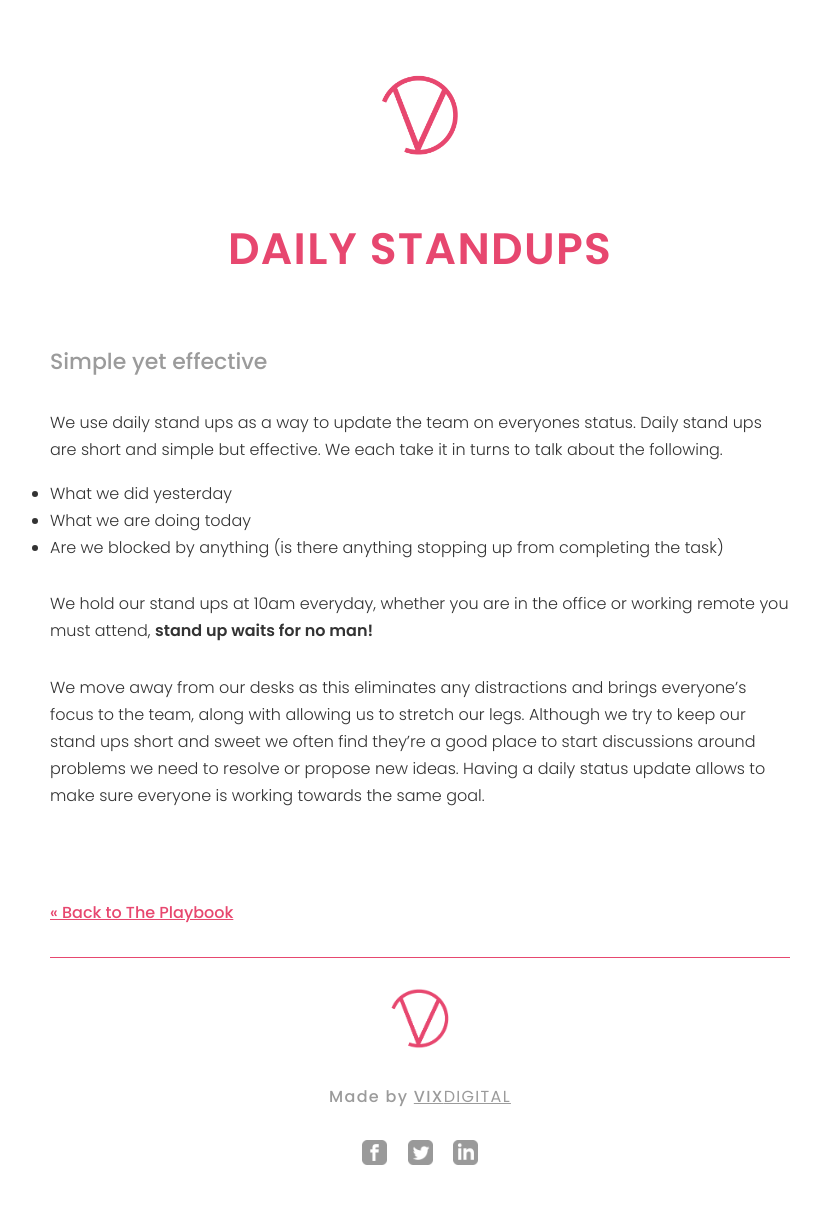
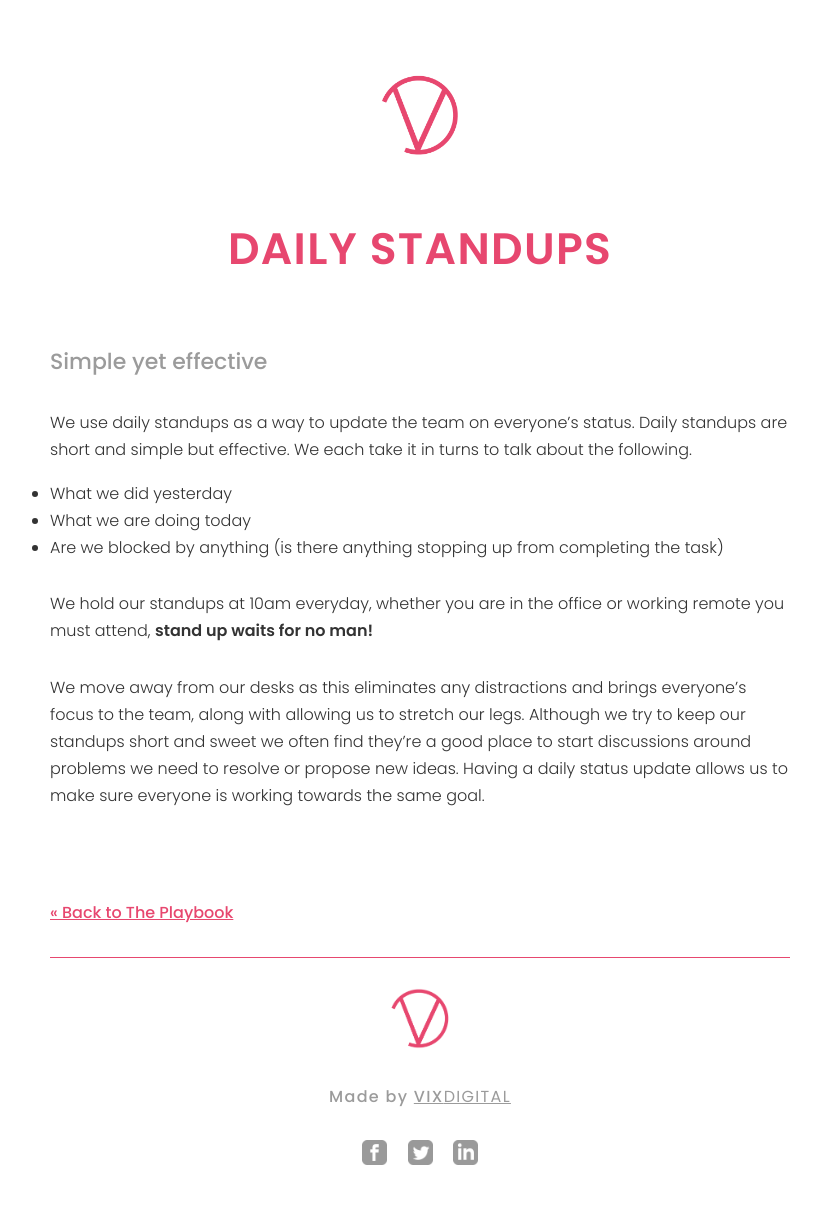
Before and after one commit to vixdigital/playbook, a Jekyll site: the page built from _plays/02-planning-and-communication/daily-standups.markdown, in a window 1280 px wide. Shown: the whole page, without its empty margins (220-1041 px from the left). Built offline with Jekyll 4.4.1, drawn with Linux system fonts in a browser that asks for light colours.

Commit message:
Update daily-standups.markdown

```diff
--- a/_plays/02-planning-and-communication/daily-standups.markdown
+++ b/_plays/02-planning-and-communication/daily-standups.markdown
@@ -3,12 +3,12 @@ title:  "Daily Standups"
 categories: planning-and-communication
 ---
 <h4> Simple yet effective </h4>
-We use daily stand ups as a way to update the team on everyones status. Daily stand ups are short and simple but effective. We each take it in turns to talk about the following.
+We use daily standups as a way to update the team on everyone's status. Daily standups are short and simple but effective. We each take it in turns to talk about the following.
 
 - What we did yesterday
 - What we are doing today
 - Are we blocked by anything (is there anything stopping up from completing the task)
 
-We hold our stand ups at 10am everyday, whether you are in the office or working remote you must attend, **stand up waits for no man!**
+We hold our standups at 10am everyday, whether you are in the office or working remote you must attend, **stand up waits for no man!**
 
-We move away from our desks as this eliminates any distractions and brings everyone's focus to the team, along with allowing us to stretch our legs. Although we try to keep our stand ups short and sweet we often find they're a good place to start discussions around problems we need to resolve or propose new ideas. Having a daily status update allows to make sure everyone is working towards the same goal.
+We move away from our desks as this eliminates any distractions and brings everyone's focus to the team, along with allowing us to stretch our legs. Although we try to keep our standups short and sweet we often find they're a good place to start discussions around problems we need to resolve or propose new ideas. Having a daily status update allows us to make sure everyone is working towards the same goal.
```
